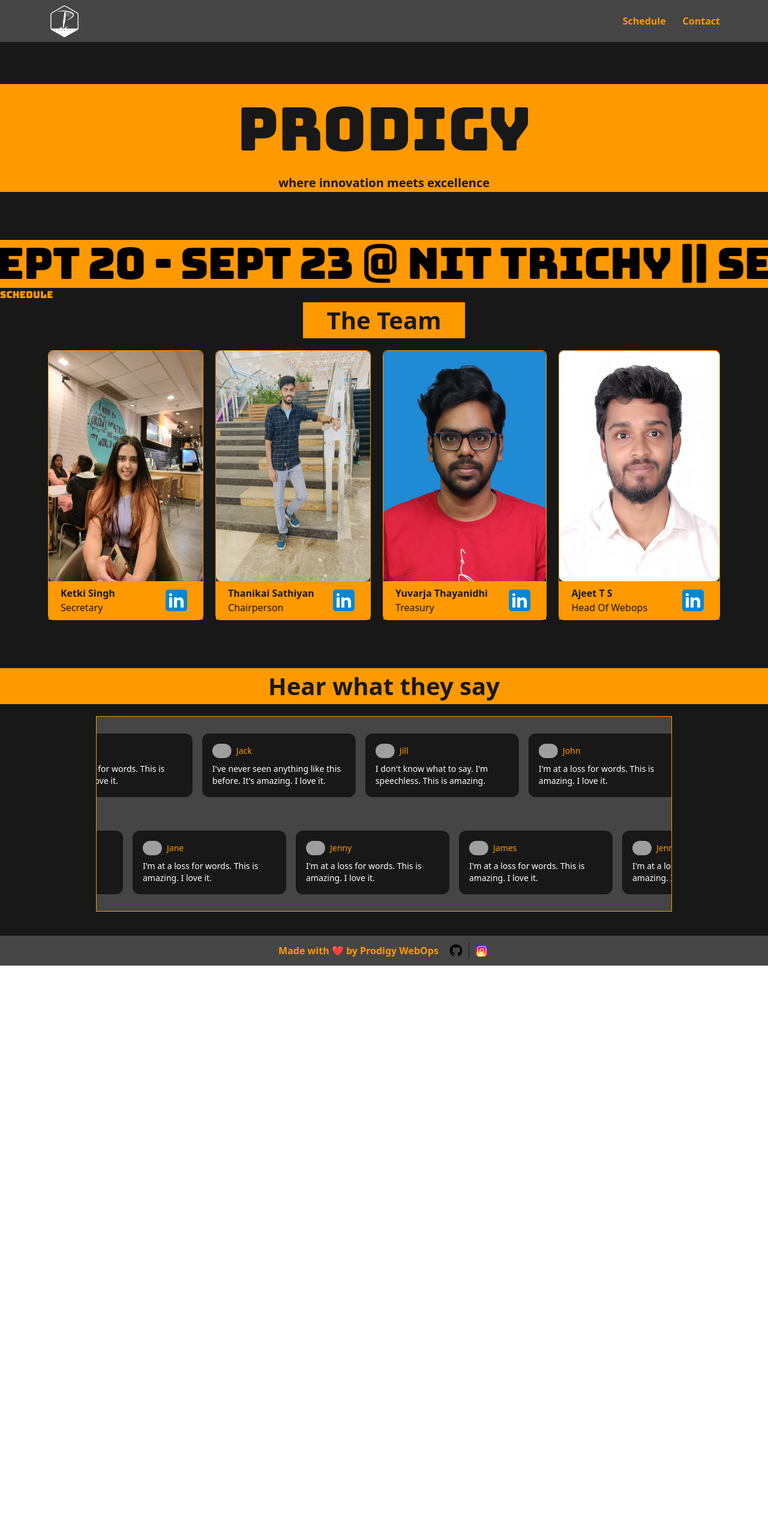
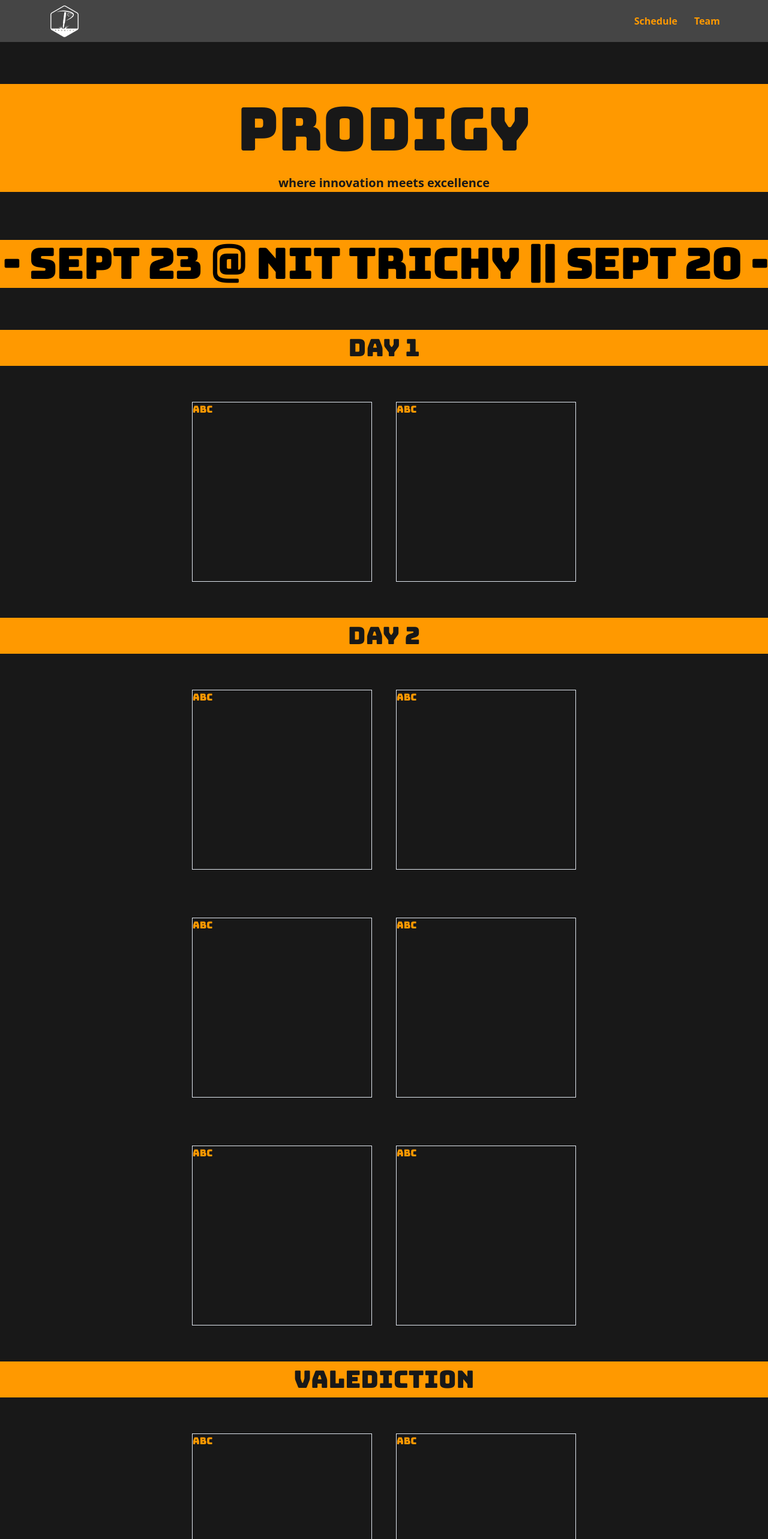
Before and after one commit to Ts-A/Prodigy-Webops, a React (Vite) app: page / in a window 1280 px wide. Shown: the top 2566 px of the page at 60% size. Before the commit the page ends 1610 px from the top, so only its background shows below. Built offline with nearby package versions, Linux system fonts and the light colour scheme; grey boxes are pictures that could not be loaded.

Commit message:
schedule layout

```diff
--- a/src/components/ui/Navbar.jsx
+++ b/src/components/ui/Navbar.jsx
@@ -5,8 +5,12 @@
         <img src="/assets/logo.png" alt="logo" />
       </div>
       <div className="flex gap-7 font-semibold">
-        <nav className="cursor-pointer">Schedule</nav>
-        <nav className="cursor-pointer">Contact</nav>
+        <nav className="cursor-pointer">
+          <a href="#schedule">Schedule</a>
+        </nav>
+        <nav className="cursor-pointer">
+          <a href="#team">Team</a>
+        </nav>
       </div>
     </div>
   );
--- a/src/components/ui/Schedule.jsx
+++ b/src/components/ui/Schedule.jsx
@@ -1,7 +1,51 @@
 const Schedule = () => {
   return (
-    <div id="schedule" className="text-pr-p bg-pr-s bungee-regular">
-      Schedule
+    <div id="schedule" className="my-[70px] text-pr-p bg-pr-s bungee-regular">
+      <div className="text-pr-s bg-pr-p text-[40px] text-center">Day 1</div>
+      <div className="my-10 flex justify-between flex-col md:flex-row w-1/2 mx-auto">
+        <div className="my-5 w-[300px] h-[300px] md:w-[150px] md:h-[150px] xl:w-[300px] xl:h-[300px] border">
+          abc
+        </div>
+        <div className="my-5 w-[300px] h-[300px] md:w-[150px] md:h-[150px] xl:w-[300px] xl:h-[300px] border">
+          abc
+        </div>
+      </div>
+      <div className="text-pr-s bg-pr-p text-[40px] text-center">Day 2</div>
+      <div className="my-10 flex justify-between flex-col md:flex-row w-1/2 mx-auto">
+        <div className="my-5 w-[300px] h-[300px] md:w-[150px] md:h-[150px] xl:w-[300px] xl:h-[300px] border">
+          abc
+        </div>
+        <div className="my-5 w-[300px] h-[300px] md:w-[150px] md:h-[150px] xl:w-[300px] xl:h-[300px] border">
+          abc
+        </div>
+      </div>
+      <div className="my-10 flex justify-between flex-col md:flex-row w-1/2 mx-auto">
+        <div className="my-5 w-[300px] h-[300px] md:w-[150px] md:h-[150px] xl:w-[300px] xl:h-[300px] border">
+          abc
+        </div>
+        <div className="my-5 w-[300px] h-[300px] md:w-[150px] md:h-[150px] xl:w-[300px] xl:h-[300px] border">
+          abc
+        </div>
+      </div>
+      <div className="my-10 flex justify-between flex-col md:flex-row w-1/2 mx-auto">
+        <div className="my-5 w-[300px] h-[300px] md:w-[150px] md:h-[150px] xl:w-[300px] xl:h-[300px] border">
+          abc
+        </div>
+        <div className="my-5 w-[300px] h-[300px] md:w-[150px] md:h-[150px] xl:w-[300px] xl:h-[300px] border">
+          abc
+        </div>
+      </div>
+      <div className="text-pr-s bg-pr-p text-[40px] text-center">
+        Valediction
+      </div>
+      <div className="my-10 flex justify-between flex-col md:flex-row w-1/2 mx-auto">
+        <div className="my-5 w-[300px] h-[300px] md:w-[150px] md:h-[150px] xl:w-[300px] xl:h-[300px] border">
+          abc
+        </div>
+        <div className="my-5 w-[300px] h-[300px] md:w-[150px] md:h-[150px] xl:w-[300px] xl:h-[300px] border">
+          abc
+        </div>
+      </div>
     </div>
   );
 };
--- a/src/components/ui/Team.jsx
+++ b/src/components/ui/Team.jsx
@@ -31,8 +31,8 @@
   ];
 
   return (
-    <div className="flex flex-col items-center bg-pr-s mx-20">
-      <div className="bg-pr-p text-pr-s font-bold text-[40px] px-10">
+    <div id="team" className="flex flex-col items-center bg-pr-s mx-20">
+      <div className="bg-pr-p text-pr-s bungee-regular font-bold text-[40px] px-10">
         The Team
       </div>
       <div className="flex flex-col xl:flex-row gap-5">
--- a/src/components/ui/Testimonial.jsx
+++ b/src/components/ui/Testimonial.jsx
@@ -103,7 +103,7 @@
 const Testimomial = () => {
   return (
     <div className="bg-pr-s text-pr-p my-10">
-      <div className="text-center text-[40px] font-semibold my-5 bg-pr-p text-pr-s">
+      <div className="text-center text-[40px] bungee-regular font-semibold my-5 bg-pr-p text-pr-s">
         Hear what they say
       </div>
       <div className="border border-pr-p relative flex w-9/12 mx-auto px-10 flex-col items-center justify-center overflow-hidden bg-pr-t">
```
